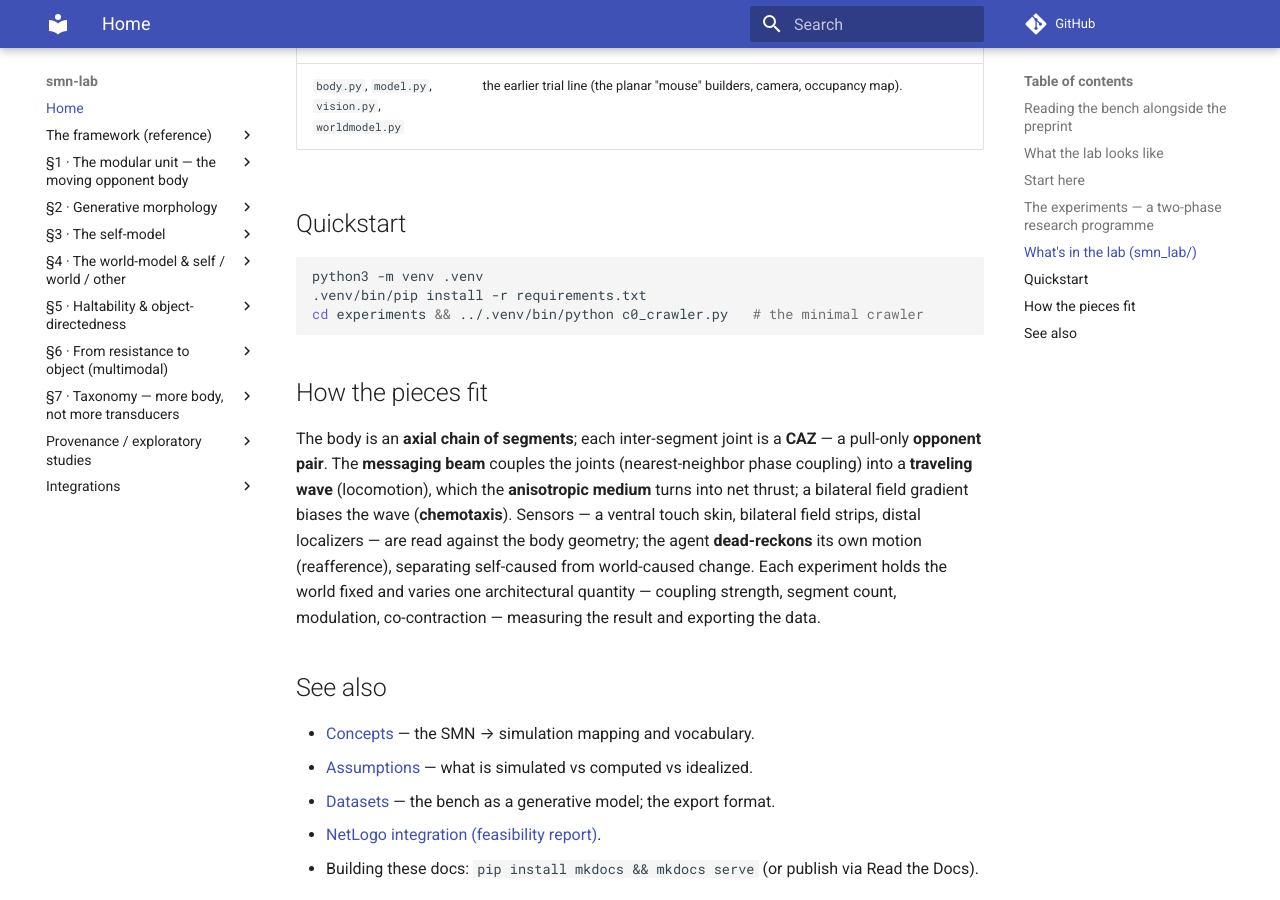
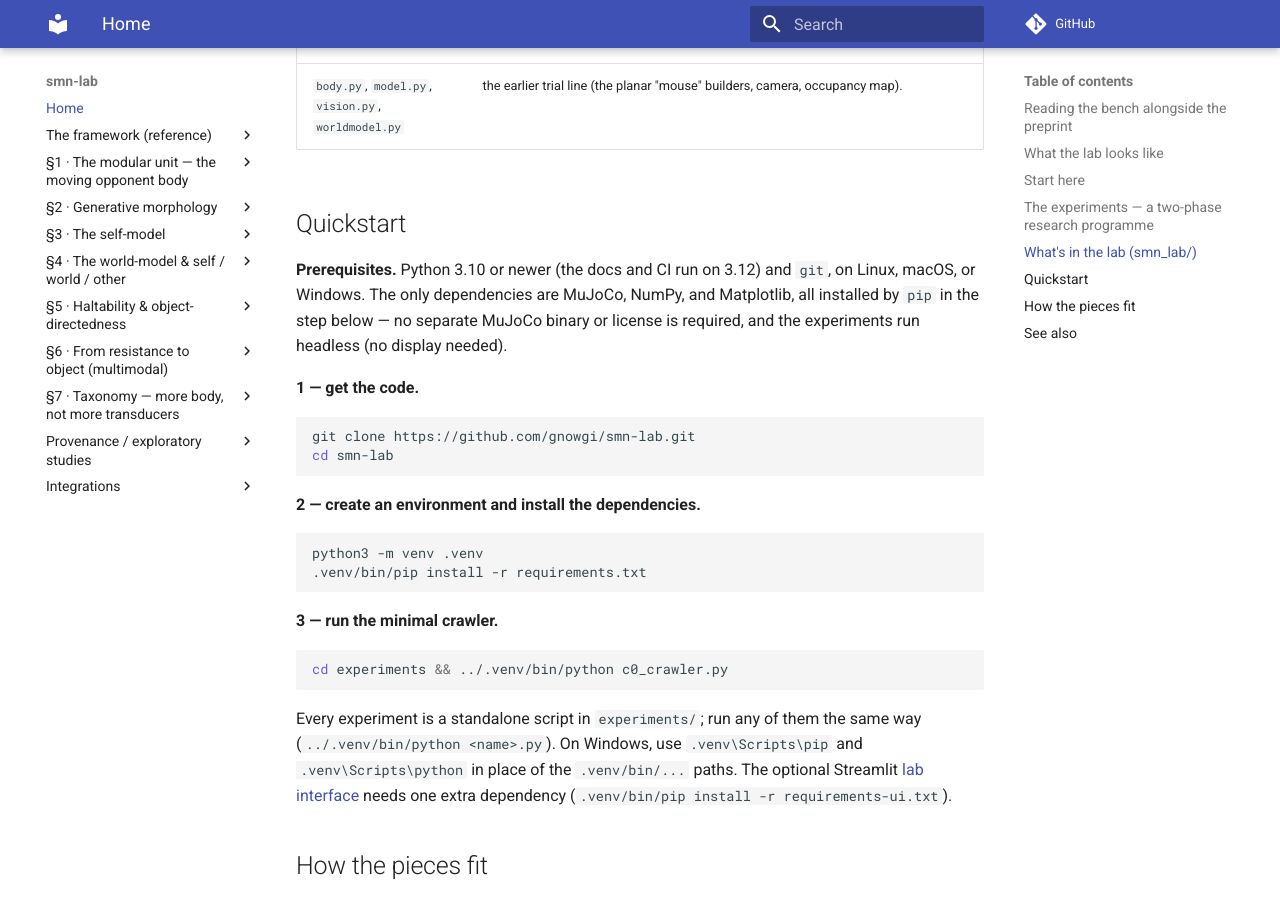
Before and after one commit to gnowgi/smn-lab, an MkDocs documentation site: the page built from docs/index.md, in a window 1280 px wide and 900 px high, scrolled down 3829 px. Built offline with MkDocs 1.6.1 and Material for MkDocs 9.7.7, drawn with Linux system fonts in a browser that asks for light colours; comment, search, counter and statistics services are not loaded.

Commit message:
docs: Quickstart — add clone step and prerequisites
The Quickstart (docs/index.md) and the README Install section jumped straight
to creating a venv, without telling the reader to download the code or what the
prerequisites are. Add:
- prerequisites (Python 3.10+, git; Linux/macOS/Windows; MuJoCo/NumPy/Matplotlib
  installed via pip — no separate MuJoCo binary or license, runs headless)
- an explicit `git clone https://github.com/gnowgi/smn-lab.git` step
- a Windows path note and a pointer to the optional Streamlit UI requirement

Co-Authored-By: Claude Opus 4.8 (1M context) <noreply@anthropic.com>

````diff
--- a/docs/index.md
+++ b/docs/index.md
@@ -106,11 +106,34 @@ The path is organized as an *argument*, not a catalogue.
 | `body.py`, `model.py`, `vision.py`, `worldmodel.py` | the earlier trial line (the planar "mouse" builders, camera, occupancy map). |
 
 ## Quickstart
+
+**Prerequisites.** Python 3.10 or newer (the docs and CI run on 3.12) and `git`,
+on Linux, macOS, or Windows. The only dependencies are MuJoCo, NumPy, and
+Matplotlib, all installed by `pip` in the step below — no separate MuJoCo binary
+or license is required, and the experiments run headless (no display needed).
+
+**1 — get the code.**
+```bash
+git clone https://github.com/gnowgi/smn-lab.git
+cd smn-lab
+```
+
+**2 — create an environment and install the dependencies.**
 ```bash
 python3 -m venv .venv
 .venv/bin/pip install -r requirements.txt
-cd experiments && ../.venv/bin/python c0_crawler.py   # the minimal crawler
 ```
+
+**3 — run the minimal crawler.**
+```bash
+cd experiments && ../.venv/bin/python c0_crawler.py
+```
+
+Every experiment is a standalone script in `experiments/`; run any of them the same
+way (`../.venv/bin/python <name>.py`). On Windows, use `.venv\Scripts\pip` and
+`.venv\Scripts\python` in place of the `.venv/bin/...` paths. The optional Streamlit
+[lab interface](lab-interface.md) needs one extra dependency
+(`.venv/bin/pip install -r requirements-ui.txt`).
 
 ## How the pieces fit
 The body is an **axial chain of segments**; each inter-segment joint is a **CAZ** —
````
Also changed, not shown: README.md (+13 -1 lines).
